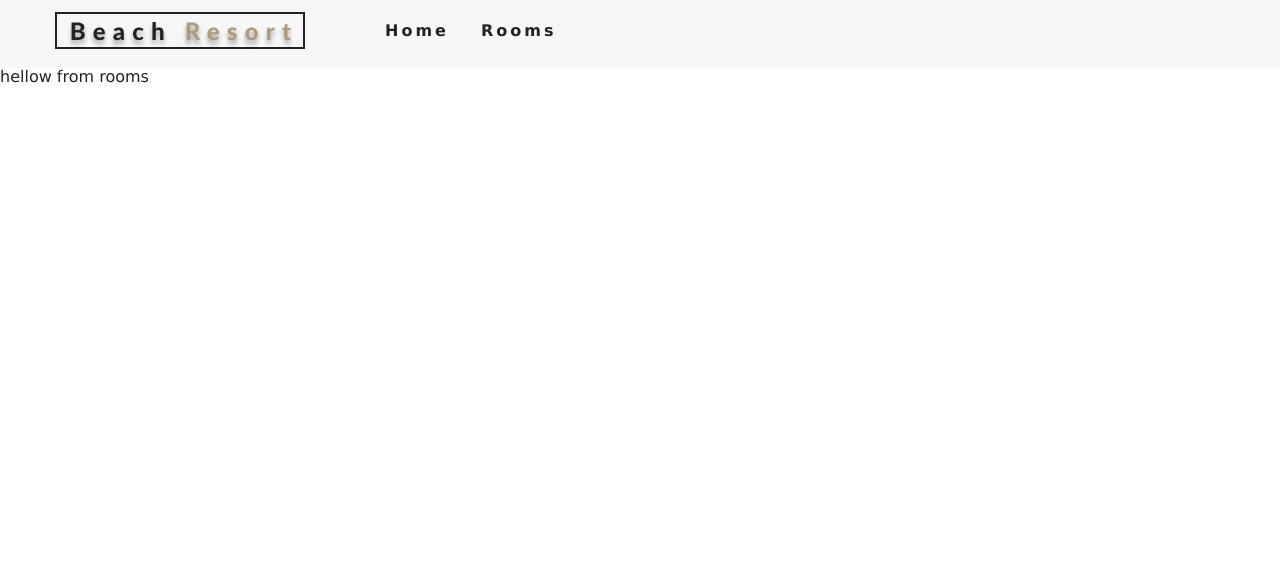
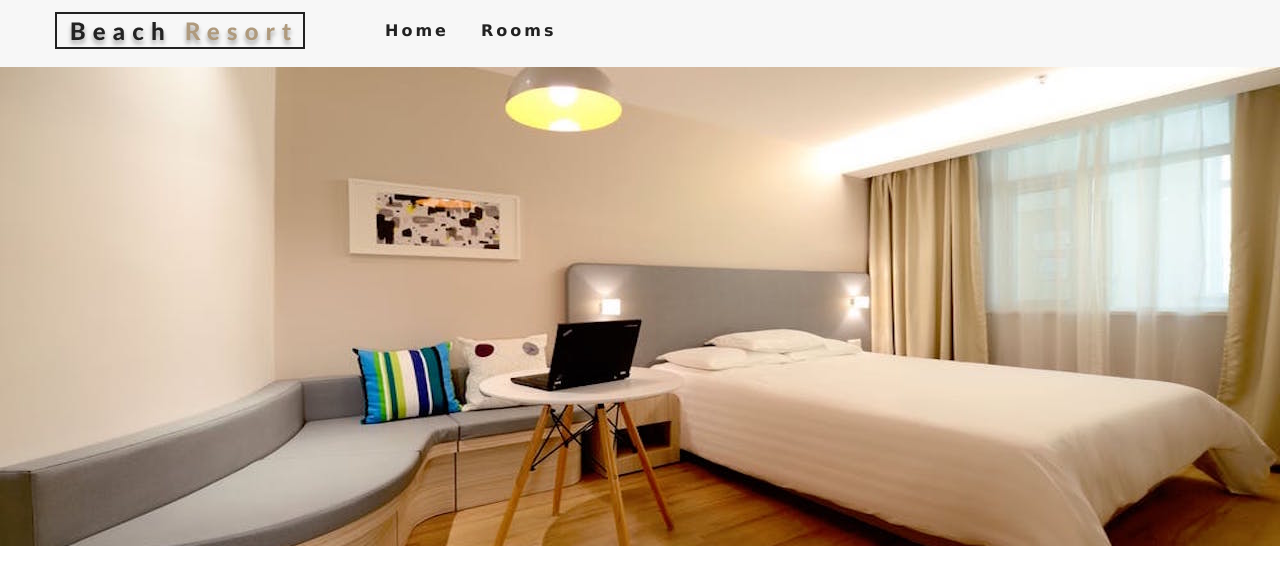
Before and after one commit to mckern5/resort, a React (Create React App) app: page /rooms in a window 1280 px wide. Shown: the top 584 px of the page. Built offline with nearby package versions, Linux system fonts and the light colour scheme.

Commit message:
add rooms hero

```diff
--- a/src/components/Hero.js
+++ b/src/components/Hero.js
@@ -7,3 +7,7 @@ export default function Hero({children,hero}) {
         </header>
     )
 }
+
+Hero.defaultProps={
+    hero: "defaultHero"
+};
--- a/src/pages/Rooms.js
+++ b/src/pages/Rooms.js
@@ -1,9 +1,6 @@
+import Hero from '../components/Hero'
 import React from 'react'
 
 export default function Rooms() {
-    return (
-        <div>
-            hellow from rooms
-        </div>
-    )
+    return <Hero hero="roomsHero" />
 }
```
